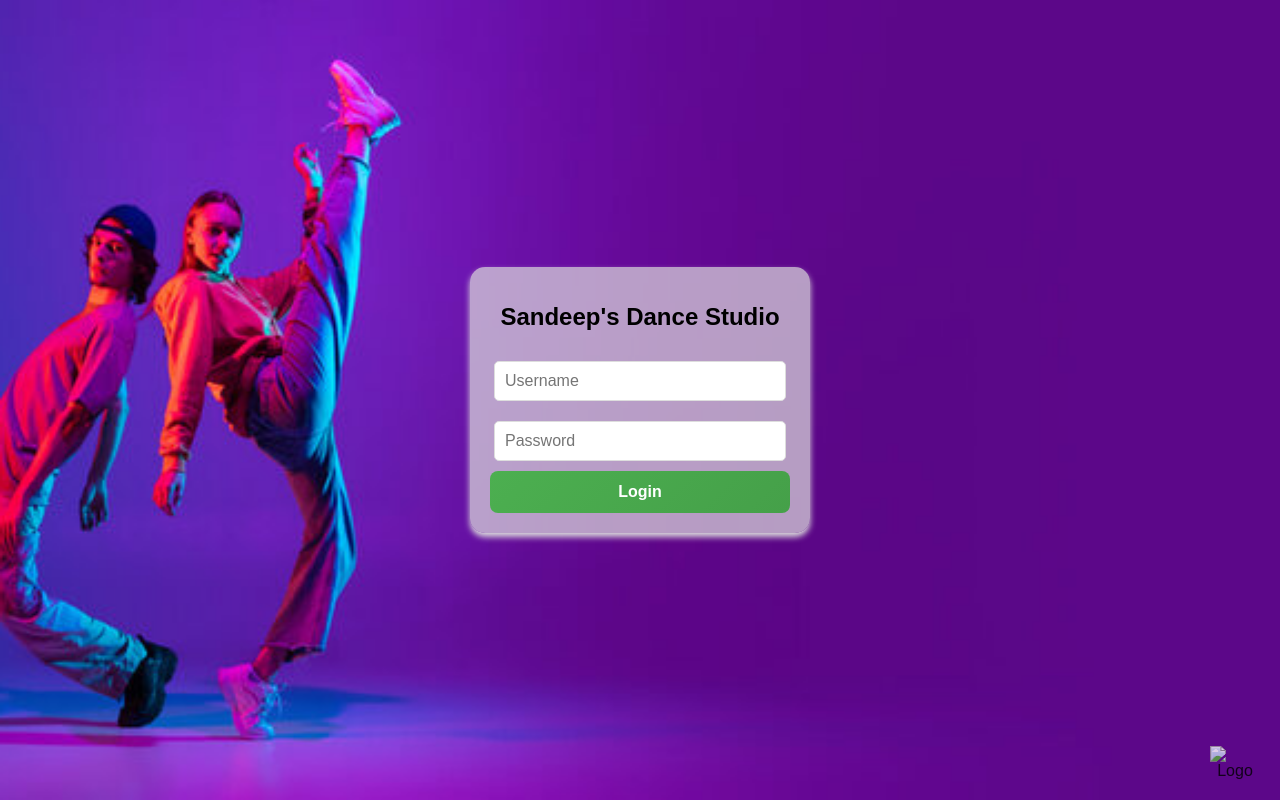
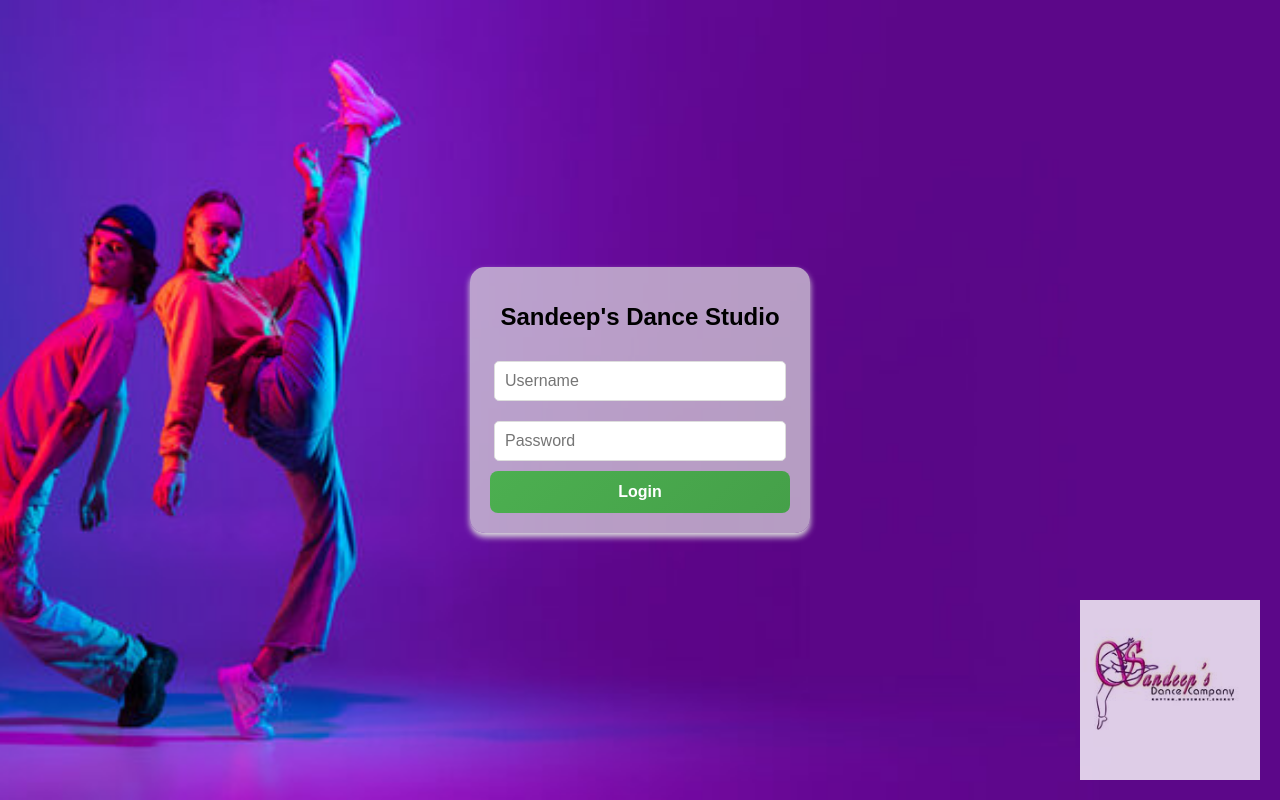
Before and after one commit to Parag-Ravindranath/sandeep-dance-studio-ui, a plain HTML site: page index.html in a window 1280 px wide. Drawn offline with Linux system fonts and the light colour scheme.

Commit message:
Fixed the logo issue

```diff
--- a/index.html
+++ b/index.html
@@ -64,7 +64,7 @@
   position: fixed;
   bottom: 20px;
   right: 20px;
-  width: 50px; /* Adjust the size of the logo */
+  width: 180px; /* Adjust the size of the logo */
   height: auto;
   cursor: pointer;
   opacity: 0.8; /* Slight transparency */
@@ -82,7 +82,7 @@
     <input type="password" id="password" placeholder="Password">
     <div id="error" class="error"></div>
     <button onclick="login()">Login</button>
-	<img src="logo.png" alt="Logo" class="logo" onclick="logoClick()">
+	<img src="logo.jpg" alt="Logo" class="logo" onclick="logoClick()">
   </div>
   <script>
     function login() {
```
